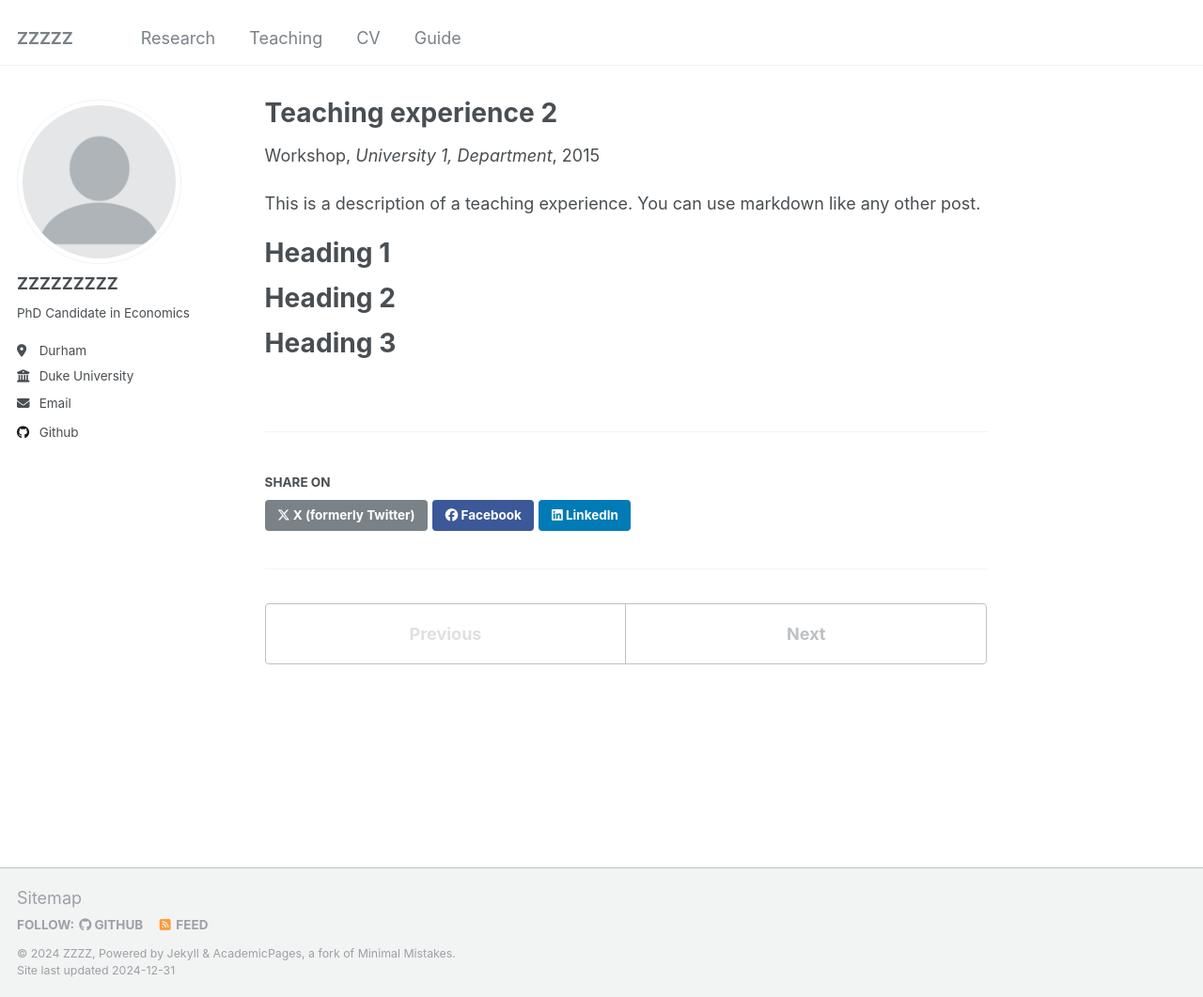
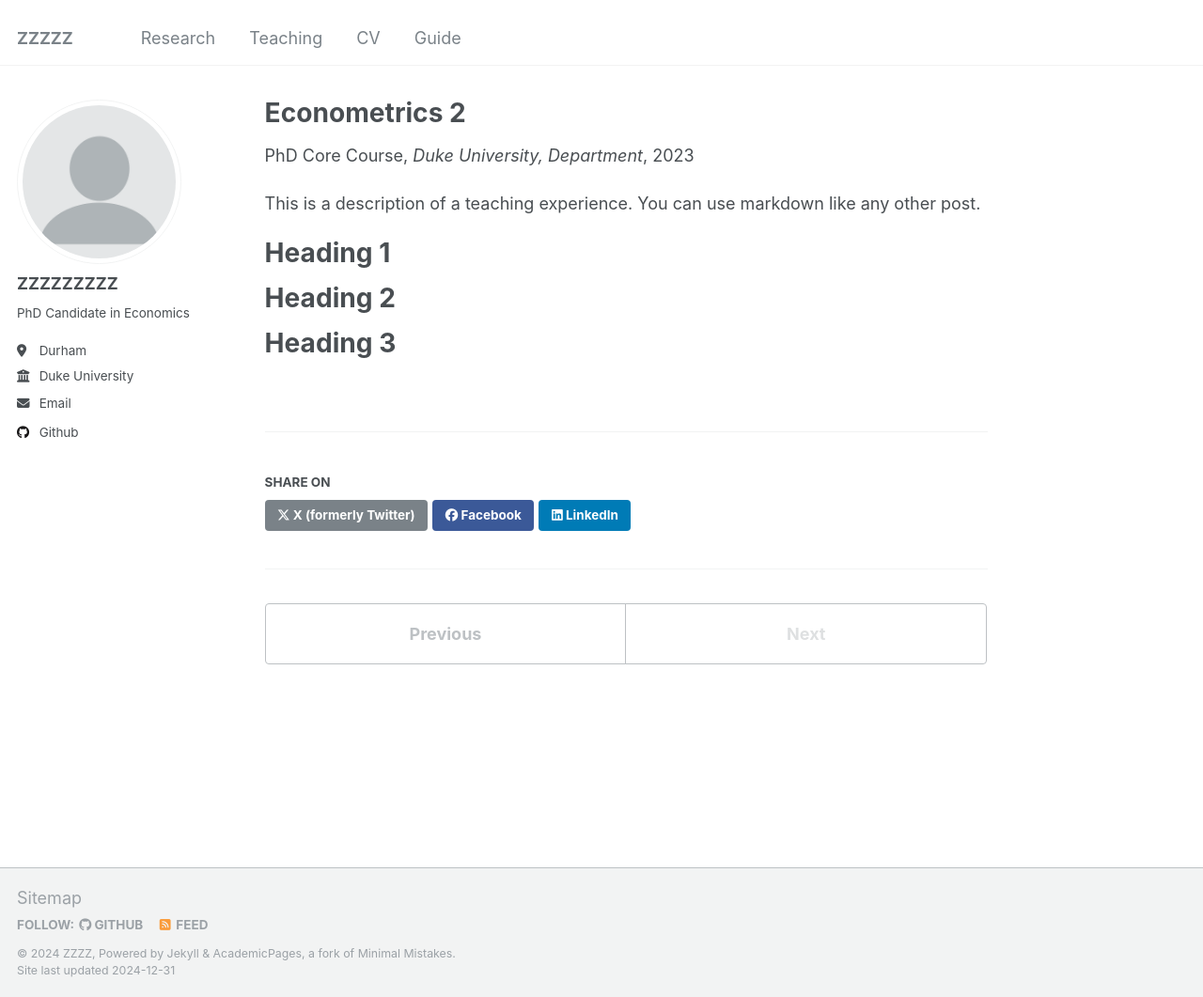
Before and after one commit to henrymzc/henrymzc.github.io, a Jekyll site: the page built from _teaching/2015-spring-teaching-2.md, in a window 1280 px wide and 1061 px high. Shown: the whole window at 94% size. Built offline with Jekyll 4.4.1, drawn with Linux system fonts in a browser that asks for light colours.

Commit message:
Update 2015-spring-teaching-2.md

```diff
--- a/_teaching/2015-spring-teaching-2.md
+++ b/_teaching/2015-spring-teaching-2.md
@@ -1,10 +1,10 @@
 ---
-title: "Teaching experience 2"
+title: "Econometrics 2"
 collection: teaching
-type: "Workshop"
-permalink: /teaching/2015-spring-teaching-1
-venue: "University 1, Department"
-date: 2015-01-01
+type: "PhD Core Course"
+permalink: /teaching/econometricsii
+venue: "Duke University, Department"
+date: 2023-01-10
 location: "City, Country"
 ---
 
```
